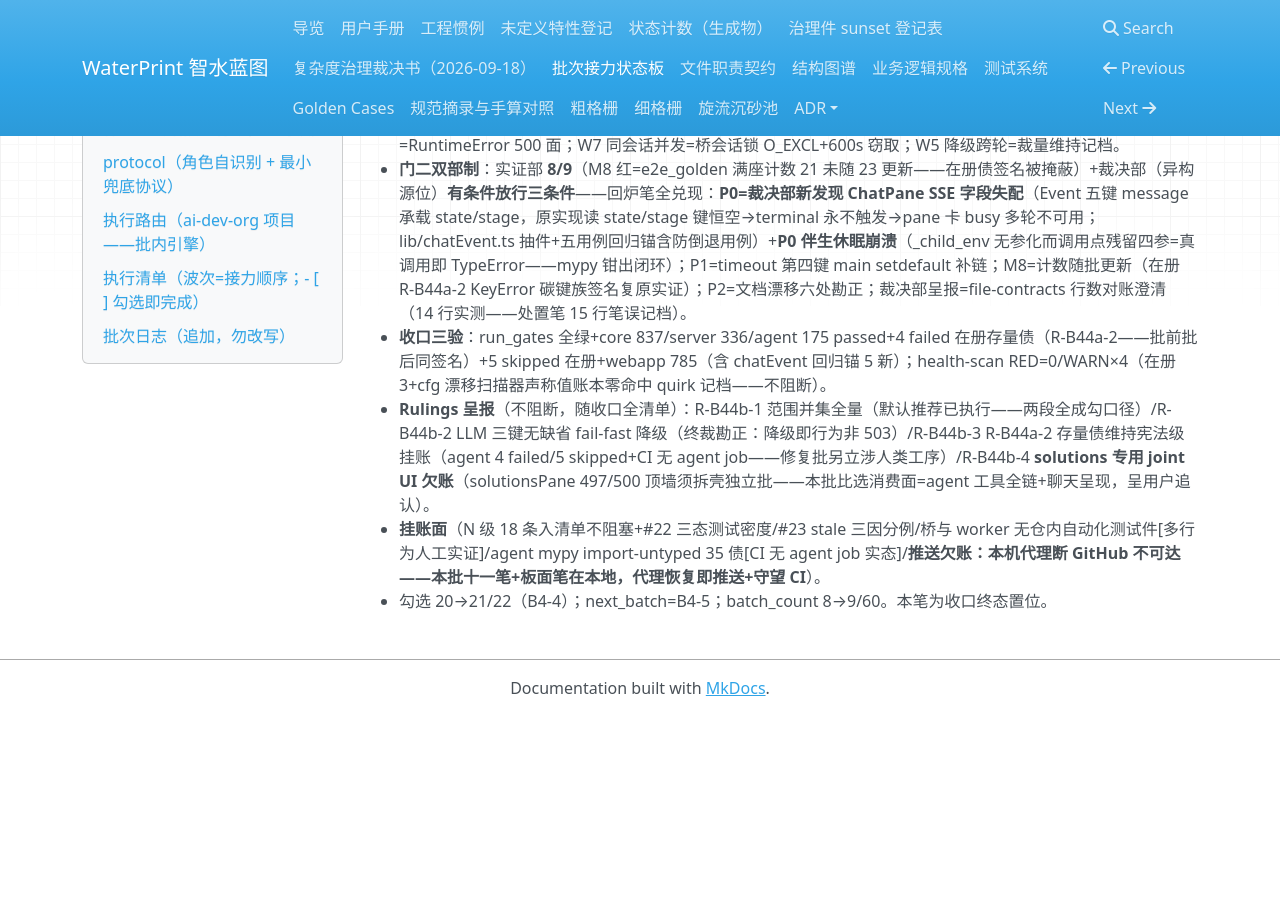
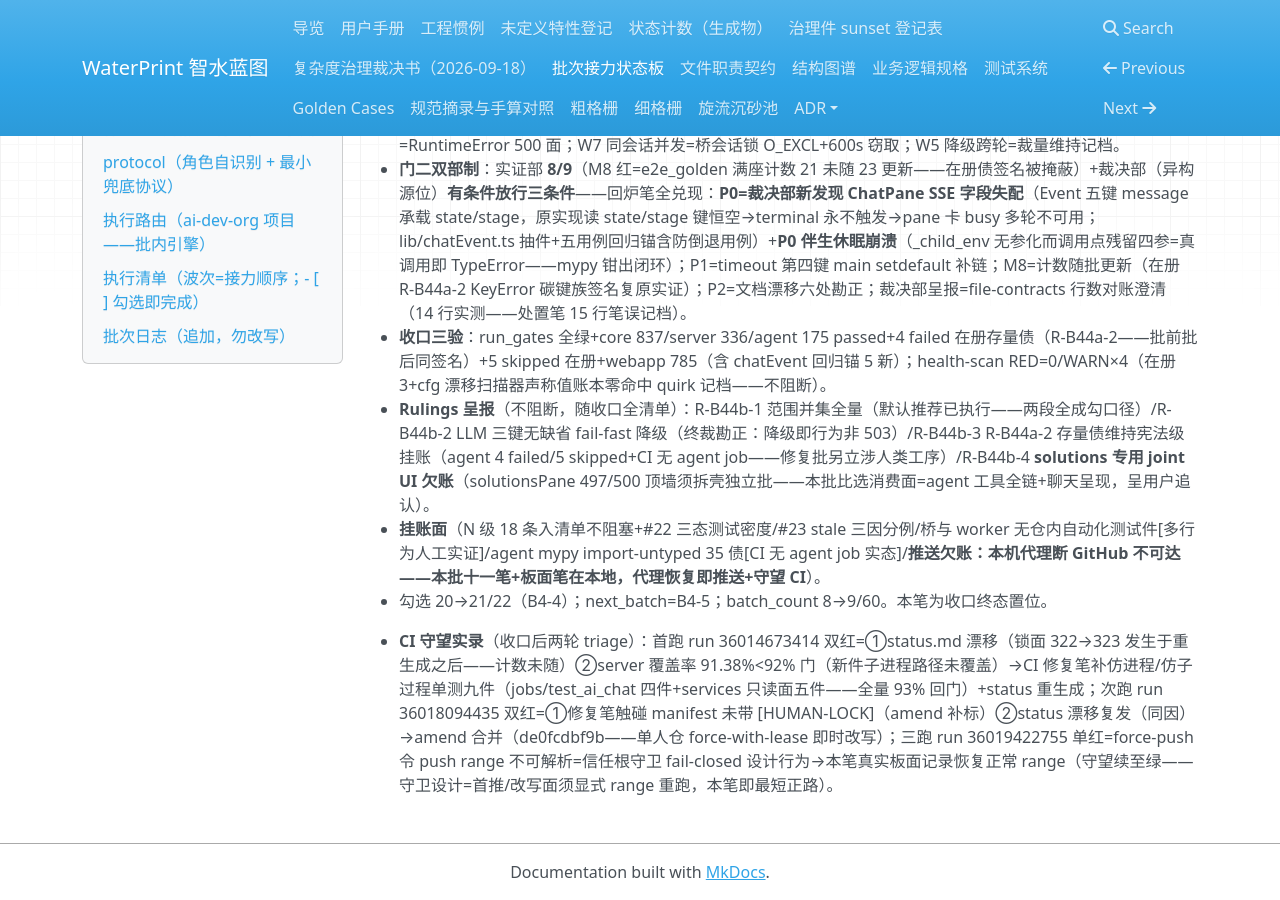
Before and after one commit to yyx20040712/waterprint, an MkDocs documentation site: the page built from docs/handoff/relay.md, in a window 1280 px wide and 900 px high, scrolled down 15546 px. Built offline with MkDocs 1.6.1, drawn with Linux system fonts in a browser that asks for light colours; nearby versions of some CDN libraries; before the commit the page ends 16262 px from its top, so only the background shows below that.

Commit message:
B4-4b 板面 CI 守望行（修板不是新批不 +batch_count）：收口后三轮 CI triage 实录入批档——首跑双红[status 计数未随+覆盖率门]→修复笔[仿进程九件+status 重生成]；次跑双红[manifest 未带标签+同因漂移]→amend 补标合并；三跑单红[force-push range 不可解析=信任根守卫 fail-closed 设计]→本笔真实记录恢复 range。源名过检心算（check_model_names 零命中复核在案）

```diff
--- a/docs/handoff/relay.md
+++ b/docs/handoff/relay.md
@@ -355,3 +355,5 @@
 - **Rulings 呈报**（不阻断，随收口全清单）：R-B44b-1 范围并集全量（默认推荐已执行——两段全成勾口径）/R-B44b-2 LLM 三键无缺省 fail-fast 降级（终裁勘正：降级即行为非 503）/R-B44b-3 R-B44a-2 存量债维持宪法级挂账（agent 4 failed/5 skipped+CI 无 agent job——修复批另立涉人类工序）/R-B44b-4 **solutions 专用 joint UI 欠账**（solutionsPane 497/500 顶墙须拆壳独立批——本批比选消费面=agent 工具全链+聊天呈现，呈用户追认）。
 - **挂账面**（N 级 18 条入清单不阻塞+#22 三态测试密度/#23 stale 三因分例/桥与 worker 无仓内自动化测试件[多行为人工实证]/agent mypy import-untyped 35 债[CI 无 agent job 实态]/**推送欠账：本机代理断 GitHub 不可达——本批十一笔+板面笔在本地，代理恢复即推送+守望 CI**）。
 - 勾选 20→21/22（B4-4）；next_batch=B4-5；batch_count 8→9/60。本笔为收口终态置位。
+
+- **CI 守望实录**（收口后两轮 triage）：首跑 run 36014673414 双红=①status.md 漂移（锁面 322→323 发生于重生成之后——计数未随）②server 覆盖率 91.38%<92% 门（新件子进程路径未覆盖）→CI 修复笔补仿进程/仿子过程单测九件（jobs/test_ai_chat 四件+services 只读面五件——全量 93% 回门）+status 重生成；次跑 run 36018094435 双红=①修复笔触碰 manifest 未带 [HUMAN-LOCK]（amend 补标）②status 漂移复发（同因）→amend 合并（de0fcdbf9b——单人仓 force-with-lease 即时改写）；三跑 run 36019422755 单红=force-push 令 push range 不可解析=信任根守卫 fail-closed 设计行为→本笔真实板面记录恢复正常 range（守望续至绿——守卫设计=首推/改写面须显式 range 重跑，本笔即最短正路）。
```
